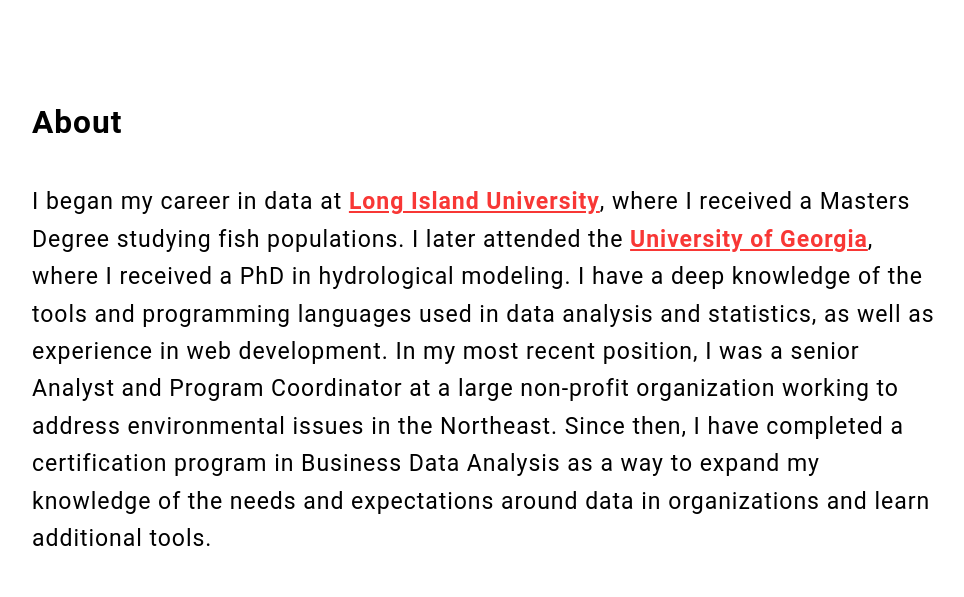
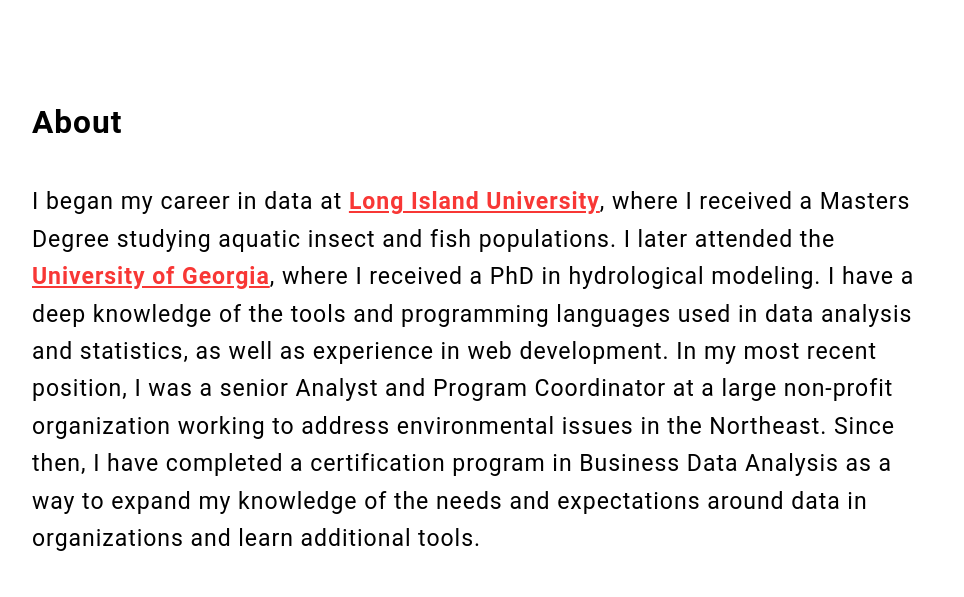
Before and after one commit to kristinkraseski/personal_site_frontend, a plain HTML site: page index.html in a window 1280 px wide. Shown: the part 715-1312 px from the top of the page, without its empty margins (153-1117 px from the left). Drawn offline with nearby package versions, Linux system fonts and the light colour scheme; no server answers.

Commit message:
updated resume

```diff
--- a/index.html
+++ b/index.html
@@ -123,7 +123,7 @@
         <section id="about_section">
             <div class="title">About</div>
             <div class="about-me-intro">
-                I began my career in data at <a class="styled_text2">Long Island University</a>, where I received a Masters Degree studying fish populations.  I later attended the <a class="styled_text2">University of Georgia</a>, where I received a PhD in hydrological modeling.  I have a deep knowledge of the tools and programming languages used in data analysis and statistics, as well as experience in web development.  In my most recent position, I was a senior Analyst and Program Coordinator at a large non-profit organization working to address environmental issues in the Northeast.  Since then, I have completed a certification program in Business Data Analysis as a way to expand my knowledge of the needs and expectations around data in organizations and learn additional tools.
+                I began my career in data at <a class="styled_text2">Long Island University</a>, where I received a Masters Degree studying aquatic insect and fish populations.  I later attended the <a class="styled_text2">University of Georgia</a>, where I received a PhD in hydrological modeling.  I have a deep knowledge of the tools and programming languages used in data analysis and statistics, as well as experience in web development.  In my most recent position, I was a senior Analyst and Program Coordinator at a large non-profit organization working to address environmental issues in the Northeast.  Since then, I have completed a certification program in Business Data Analysis as a way to expand my knowledge of the needs and expectations around data in organizations and learn additional tools.
             </div>
             <div class="skills">
                 <img id="python_icon" class="svg" src="./images/python-svgrepo-com (2)-cropped.svg" />
```
Also changed, not shown: 2 other files.
